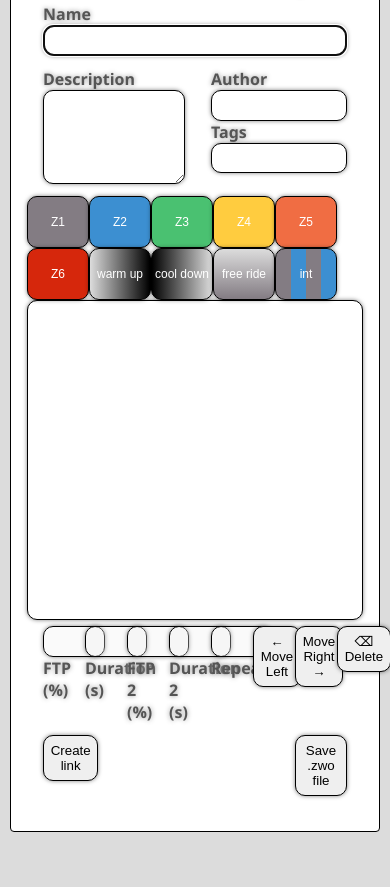
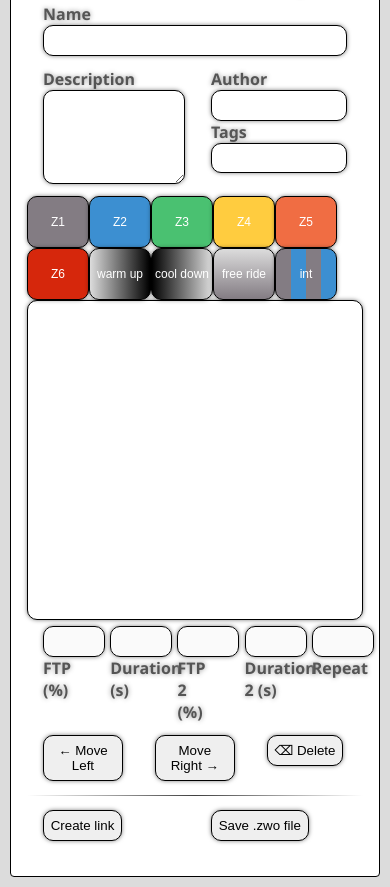
Before and after one commit to hmqcnoesy/zwofactory, a plain HTML site: page index.html in a window 390 px wide. Shown: the part 73-960 px from the top of the page. Before the commit the page ends 915 px from the top, so only its background shows below. Drawn offline with Linux system fonts and the light colour scheme.

Commit message:
git sucks

```diff
--- a/index.html
+++ b/index.html
@@ -91,21 +91,21 @@ zwofactory
 </div>
 
 <div id="divSegmentInputs" class="grid">
-    <div class="u-1-8"><input disabled type="number" id="txtFtp1" min="5" step="5" /><label for="txtFtp1">FTP (%)</label></div>
-    <div class="u-1-8"><input disabled type="number" id="txtDuration1" min="5" step="5" /><label for="txtDuration1">Duration (s)</label></div>
-    <div class="u-1-8"><input disabled type="number" id="txtFtp2" min="5" step="5" /><label for="txtFtp2">FTP 2 (%)</label></div>
-    <div class="u-1-8"><input disabled type="number" id="txtDuration2" min="5" step="5" /><label for="txtDuration2">Duration 2 (s)</label></div>
-    <div class="u-1-8"><input disabled type="number" id="txtRepeat" min="1" max="20" /><label for="txtRepeat">Repeat</label></div>
-    <div class="u-1-8"><button id="btnMoveLeft">← Move Left</button></div>
-    <div class="u-1-8"><button id="btnMoveRight">Move Right →</button></div>
-    <div class="u-1-8"><button id="btnDelete">⌫ Delete</button></div>
+    <div class="u-1-8 u-sm-1-5"><input disabled type="number" id="txtFtp1" min="5" step="5" /><label for="txtFtp1">FTP (%)</label></div>
+    <div class="u-1-8 u-sm-1-5"><input disabled type="number" id="txtDuration1" min="5" step="5" /><label for="txtDuration1">Duration (s)</label></div>
+    <div class="u-1-8 u-sm-1-5"><input disabled type="number" id="txtFtp2" min="5" step="5" /><label for="txtFtp2">FTP 2 (%)</label></div>
+    <div class="u-1-8 u-sm-1-5"><input disabled type="number" id="txtDuration2" min="5" step="5" /><label for="txtDuration2">Duration 2 (s)</label></div>
+    <div class="u-1-8 u-sm-1-5"><input disabled type="number" id="txtRepeat" min="1" max="20" /><label for="txtRepeat">Repeat</label></div>
+    <div class="u-1-8 u-sm-1-3"><button id="btnMoveLeft">← Move Left</button></div>
+    <div class="u-1-8 u-sm-1-3"><button id="btnMoveRight">Move Right →</button></div>
+    <div class="u-1-8 u-sm-1-3"><button id="btnDelete">⌫ Delete</button></div>
 </div>
 
+<hr />
+
 <div class="grid">
-    <div class="u-1-4"><button id="btnCreateLink">Create link</button></div>
-    <div class="u-1-4"></div>
-    <div class="u-1-4"></div>
-    <div class="u-1-4"><button id="btnSaveZwoFile">Save .zwo file</button></div>
+    <div class="u-1-2"><button id="btnCreateLink">Create link</button></div>
+    <div class="u-1-2"><button id="btnSaveZwoFile">Save .zwo file</button></div>
 </div>
 
 <div class="grid">
--- a/site.css
+++ b/site.css
@@ -1,8 +1,9 @@
 
 html { font-family: Segoe UI, Arial, Helvetica, sans-serif; font-weight: bold; padding:10px; color: #555; text-shadow: 0px 0px 5px rgba(150, 150, 150, 1); background-color: gainsboro; }
 body {  margin: auto; padding: 1em; max-width: 1200px; background-color: white; border: 1px solid black; border-radius: 0.25em;  }
-a { color: #293e60; }
+a { display: block; color: #456; }
 h1 { padding: 0; margin: 0; text-align: center; }
+hr { border: 0; height: 1px; background-image: linear-gradient(to right, rgba(0, 0, 0, 0), rgba(0, 0, 0, 0.75), rgba(0, 0, 0, 0)); }
 p {padding-top: 0.35em}
 li {padding: 0.3em;}
 label { display: block; }
@@ -23,7 +24,7 @@ textarea { font-family: Segoe UI, Arial, Helvetica, sans-serif; font-size: 1em;
 input[type=text],
 input[type=number] { width: 100%; box-sizing: border-box; padding: 0.5em; border: 1px solid black; border-radius: 10px; box-shadow: 0px 0px 4px 0px rgba(0,0,0,0.5);}
 input[type=number] { text-align: center; min-width: 62px; }
-input::-webkit-outer-spin-button, input::-webkit-inner-spin-button {-webkit-appearance: none; margin: 0; }
+*:focus { outline: none; }
 button { padding: 0.5em; cursor: pointer;  box-shadow: 0px 0px 4px 0px rgba(0,0,0,0.5); border: 1px solid black; border-radius: 10px; }
 
 .control { display: inline-block; color: white; font-size: 0.75rem; width: 10%; min-width: 62px; text-align: center; padding: 1.5em 0; margin: 0; }
@@ -50,6 +51,20 @@ button { padding: 0.5em; cursor: pointer;  box-shadow: 0px 0px 4px 0px rgba(0,0,
 .segment > input[type="radio"]:hover + label { border-bottom: 8px solid gainsboro; }
 .segment > input[type="radio"]:checked + label { border-bottom: 8px solid black; }
 
-a { display: block; color: #456; }
 .transparent { opacity: 0; }
-.opaque { transition-duration: 1s; transition-property: opacity; opacity: 1; }
+.opaque { transition-duration: 2s; transition-property: opacity; opacity: 1; }
+
+
+@media only screen and (max-width:730px) {
+    .u-sm-1 { width: 100%; }
+    .u-sm-1-2 { width: 50%; }
+    .u-sm-1-3 { width: 33.3%; }
+    .u-sm-1-4 { width: 25%; }
+    .u-sm-1-5 { width: 20%; }
+    .u-sm-4-5 { width: 80%; }
+    .u-sm-1-6 { width: 16.66%; }
+    .u-sm-1-8 { width: 12.5%; }
+    .u-sm-3-8 { width: 37.5%; }
+    .u-sm-1-10 { width: 10%; }
+    .u-sm-1-12 { width: 8.33%; }
+}
```
